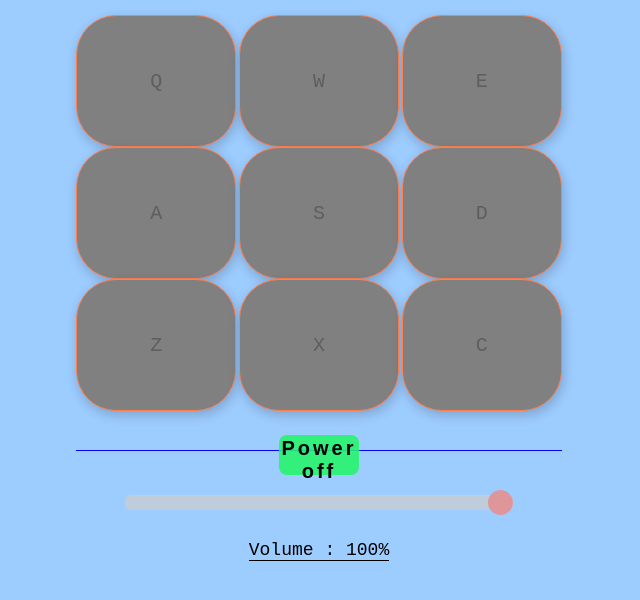
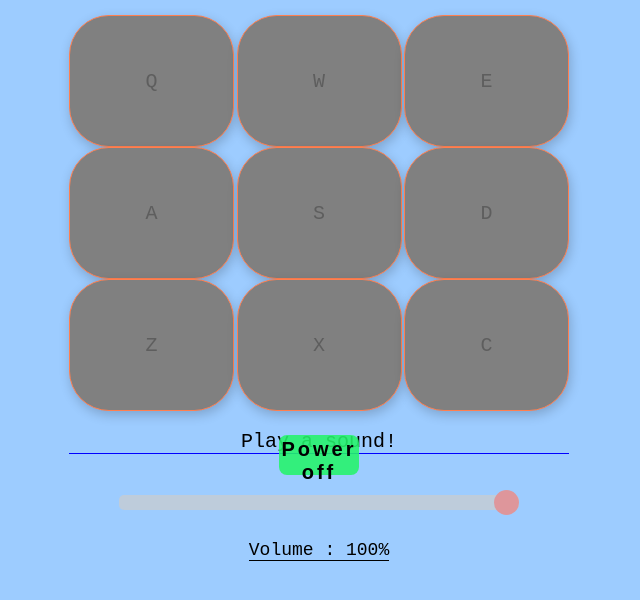
Before and after one commit to MayurgitHub14/React-Drum-Machine---FE-Placement-Contest---finjci3go3ac, a React app: page / in a window 1280 px wide. Shown: the top 600 px of the page, without its empty margins (321-961 px from the left). Built offline with nearby package versions, Linux system fonts and the light colour scheme.

Commit message:
Update Pads.js

```diff
--- a/src/components/Pads.js
+++ b/src/components/Pads.js
@@ -1,32 +1,38 @@
-import React, { useEffect, useState } from "react";
+import React from "react";
 import Pad from "./Pad";
-import { bank1 } from "./App";
+import {bank1} from "./App"
 
-function Pads({ power }) {
+
+function Pads({power,volume}) {
     const keypadCode = Object.keys(bank1);
-  const [audioName, setAudioName] = useState(null);
+
 
     const playSound = (e) => {
-    setAudioName(e.name);
-  };
+        const audio = document.getElementById(e.target.innerText);
+        audio.volume = volume;
+        audio.currentTime = 0;
+        audio.play();
+        document.getElementById("display").innerText = bank1[e.target.innerText].name;
+    }
+
 
     return (
-    <div id="div-pads">
+      <div id='div-pads'>
         {keypadCode.map((pad, idx) => {
-        // console.log(pad + idx);
+          console.log(pad + idx)
           return (
             <Pad
-            id={pad + idx}
-            key={pad + idx}
+              id={pad+idx}
+              key={pad+idx}
               handleClick={playSound}
               element={pad}
               power={power}
     />
           );
         })}
-      <div id="display"> {audioName} </div>
+        <div id='display'>Play a sound!</div>
       </div>
-  );
+    )
   }
 
-export default Pads;
+  export default Pads ;
```
Lines whose indentation alone changed are shown as unchanged.
